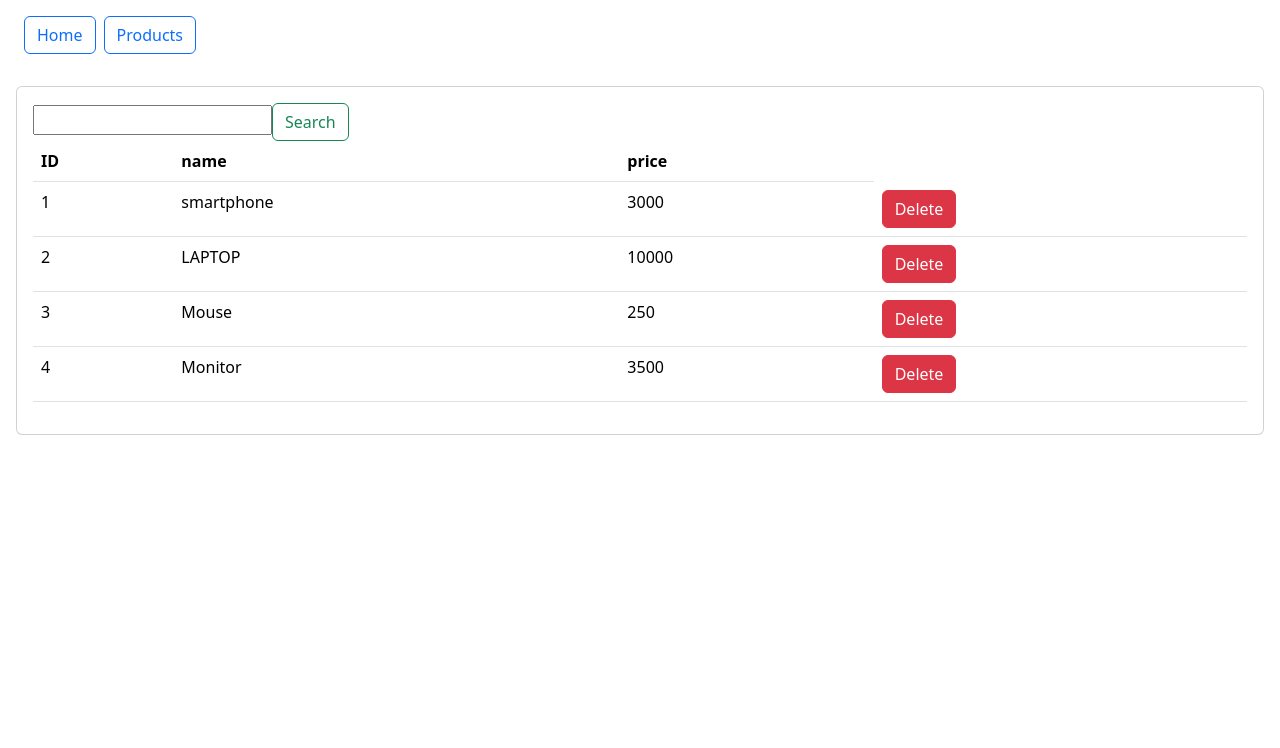
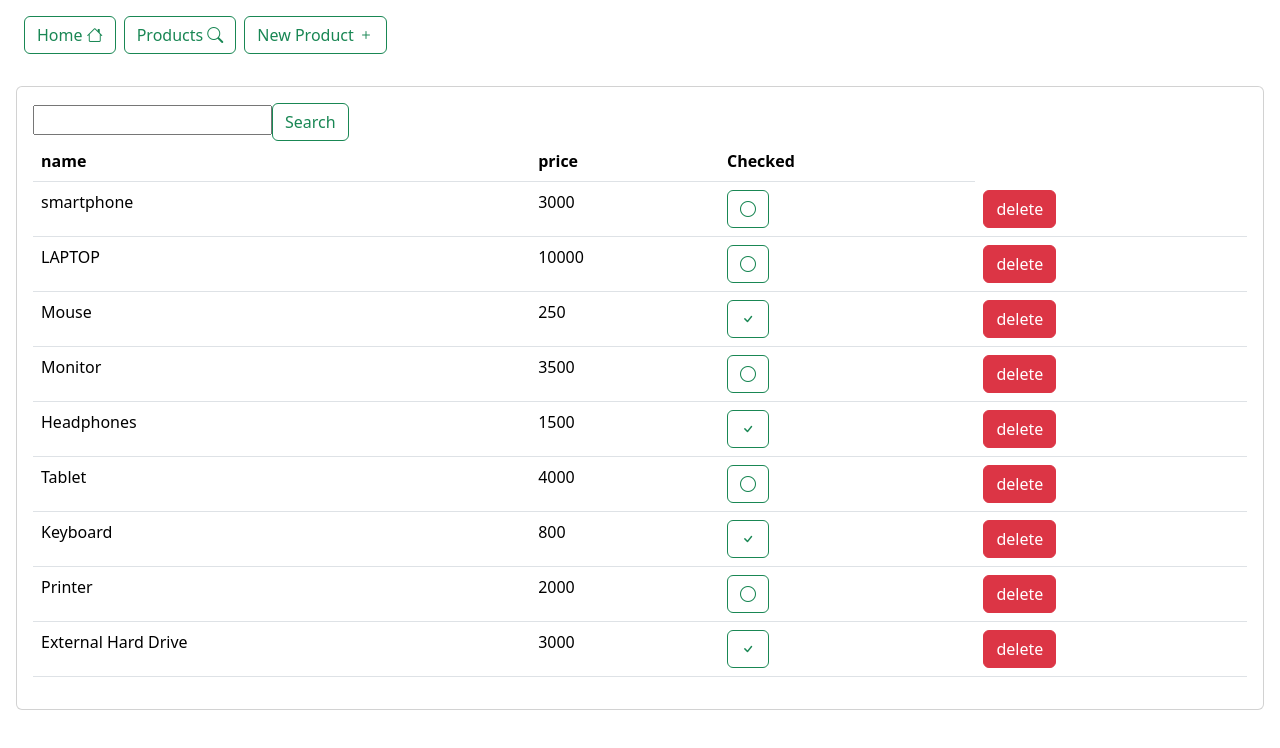
Before and after one commit to zakariaaityahia/angular-demo-app, an Angular app: page /products in a window 1280 px wide. Shown: the top 748 px of the page. Built offline with nearby package versions, Linux system fonts and the light colour scheme; data requests are answered from the project's data file.

Commit message:
Products application using json server

```diff
--- a/angular.json
+++ b/angular.json
@@ -38,7 +38,9 @@
               "src/styles.css",
               "node_modules/bootstrap/dist/css/bootstrap.min.css"
             ],
-            "scripts": []
+            "scripts": [
+              "node_modules/bootstrap/dist/js/bootstrap.bundle.js"
+            ]
           },
           "configurations": {
             "production": {
--- /dev/null
+++ b/data/db.json
@@ -0,0 +1,13 @@
+{
+  "products" : [
+    {"id": 1, "name": "smartphone", "price" :3000, "checked": false },
+    {"id": 2, "name": "LAPTOP", "price" :10000, "checked": false},
+    {"id": 3, "name": "Mouse", "price" :250, "checked": true},
+    {"id": 4, "name": "Monitor", "price" :3500, "checked": false},
+    {"id": 5, "name": "Headphones", "price": 1500, "checked": true},
+    {"id": 6, "name": "Tablet", "price": 4000, "checked": false},
+    {"id": 7, "name": "Keyboard", "price": 800, "checked": true},
+    {"id": 8, "name": "Printer", "price": 2000, "checked": false},
+    {"id": 9, "name": "External Hard Drive", "price": 3000, "checked": true}
+  ]
+}
--- a/src/app/app-routing.module.ts
+++ b/src/app/app-routing.module.ts
@@ -2,10 +2,13 @@ import { NgModule } from '@angular/core';
 import { RouterModule, Routes } from '@angular/router';
 import { HomeComponent } from './home/home.component';
 import { ProductsComponent } from './products/products.component';
+import {NewProductComponent} from "./new-product/new-product.component";
 
 const routes: Routes = [
   {path: 'home', component: HomeComponent},
-  {path: 'products', component: ProductsComponent}
+  {path: 'products', component: ProductsComponent},
+  {path: 'new-product', component: NewProductComponent}
+
 ];
 
 @NgModule({
--- a/src/app/app.component.html
+++ b/src/app/app.component.html
@@ -1,12 +1,14 @@
 <div class="p-3">
   <ul class="nav nav-pills">
-    <li>
-      <button [ngClass]="currentRoute == 'home' ? 'btn btn-primary ms-2' : 'btn btn-outline-primary ms-2' "
-      (click)="gotoHome()">Home</button>
-    </li>
-    <li>
-      <button [ngClass]="currentRoute == 'products' ? 'btn btn-primary ms-2' : 'btn btn-outline-primary ms-2' "
-      (click)="gotoProducts()">Products</button>
+    <li *ngFor="let action of actions">
+      <button
+        (click)="setcurrentAction(action)"
+        routerLink="{{action.route}}"
+        [ngClass]="action == currentAction ? 'btn btn-success ms-2' : 'btn btn-outline-success ms-2' "
+      >
+      {{action.title}}
+      <i class="bi bi-{{action.icon}}"></i>
+      </button>
     </li>
   </ul>
 </div>
--- a/src/app/app.component.ts
+++ b/src/app/app.component.ts
@@ -25,4 +25,21 @@ export class AppComponent {
     this.currentRoute = "products";
     this.router.navigateByUrl("/products")
   }
+
+  gotoNewProduct() {
+    this.currentRoute = "new-product";
+    this.router.navigateByUrl("/new-product")
+  }
+
+  actions : Array<any> = [
+    {title: "Home", "route" : "/home", icon :  "house"},
+    {title: "Products", "route" : "/products", icon :  "search"},
+    {title: "New Product", "route" : "/new-product", icon :  "plus  "}
+  ]
+
+  currentAction: any;
+
+  setcurrentAction(action: any) {
+    this.currentAction = action;
+  }
 }
--- /dev/null
+++ b/src/app/new-product/new-product.component.html
@@ -0,0 +1,7 @@
+<div class="p-3">
+  <div class="card">
+    <div class="card-body">
+      <h3>new-product works!</h3>
+    </div>
+  </div>
+</div>
--- a/src/app/products/products.component.html
+++ b/src/app/products/products.component.html
@@ -8,18 +8,26 @@
             <table class="table">
                 <thead>
                     <tr>
-                        <th>ID</th>
                         <th>name</th>
                         <th>price</th>
+                        <th>Checked</th>
+
                     </tr>
                 </thead>
                 <tbody *ngIf="products">
-                    <tr *ngFor="let p of products">
-                        <td>{{p.id}}</td>
-                        <td>{{p.name}}</td>
-                        <td>{{p.price}}</td>
-                        <td>
-                            <button (click)="deleteProduct(p)" class="btn btn-danger">Delete</button>
+                    <tr *ngFor="let product of products">
+                        <td>{{product.name}}</td>
+                        <td>{{product.price}}</td>
+                      <td>
+                        <button (click)="handleCheckProduct(product)"
+                                class="btn btn-outline-success">
+                          <i [class]="product.checked ? 'bi bi-check':'bi bi-circle'"></i>
+                        </button>
+                      </td>
+                      <td>
+                            <button (click)="deleteProduct(product)" class="btn btn-danger">
+                              delete
+                            </button>
                         </td>
                     </tr>
                 </tbody>
--- a/src/app/products/products.component.ts
+++ b/src/app/products/products.component.ts
@@ -1,4 +1,5 @@
 import { Component, OnInit } from '@angular/core';
+import {HttpClient} from "@angular/common/http";
 
 @Component({
   selector: 'app-products',
@@ -7,22 +8,24 @@ import { Component, OnInit } from '@angular/core';
 })
 export class ProductsComponent implements OnInit{
 
-  public products : any;
+  products : Array<any> = [];
   public keyword: String="";
 
-  constructor() {
-
-    }
+  constructor(private  http:HttpClient) {
+  }
 
     ngOnInit(): void {
-        this.products =  [
-          {"id": 1, "name": "smartphone", "price" :3000},
-          {"id": 2, "name": "LAPTOP", "price" :10000},
-          {"id": 3, "name": "Mouse", "price" :250},
-          {"id": 4, "name": "Monitor", "price" :3500}
 
-        ] ;
-    }
+    this.http.get<Array<any>>("http://localhost:8089/products")
+      .subscribe({
+        next: data => {
+          this.products =data
+          },
+        error : err => {
+          console.log(err)
+        }
+      })
+  }
 
     deleteProduct(p : any) {
       let index = this.products.indexOf(p);
@@ -44,4 +47,7 @@ export class ProductsComponent implements OnInit{
     }
 
 
+  handleCheckProduct(products: any) {
+    products.checked = !products.checked;
+  }
 }
--- a/src/styles.css
+++ b/src/styles.css
@@ -1 +1,3 @@
 /* You can add global styles to this file, and also import other style files */
+
+@import "bootstrap-icons/font/bootstrap-icons.css";
```
Also changed, not shown: src/app/app.module.ts (+6 -2 lines), src/app/new-product/new-product.component.ts (added, +10 -0 lines), src/app/new-product/new-product.component.css (added), 1 other file (tests, documents, lock files or other folders).
